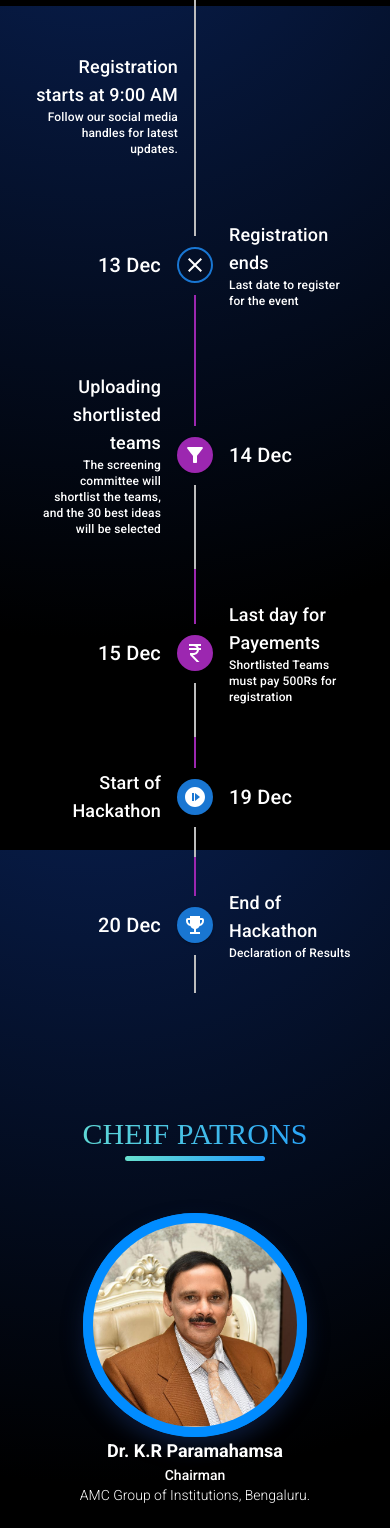
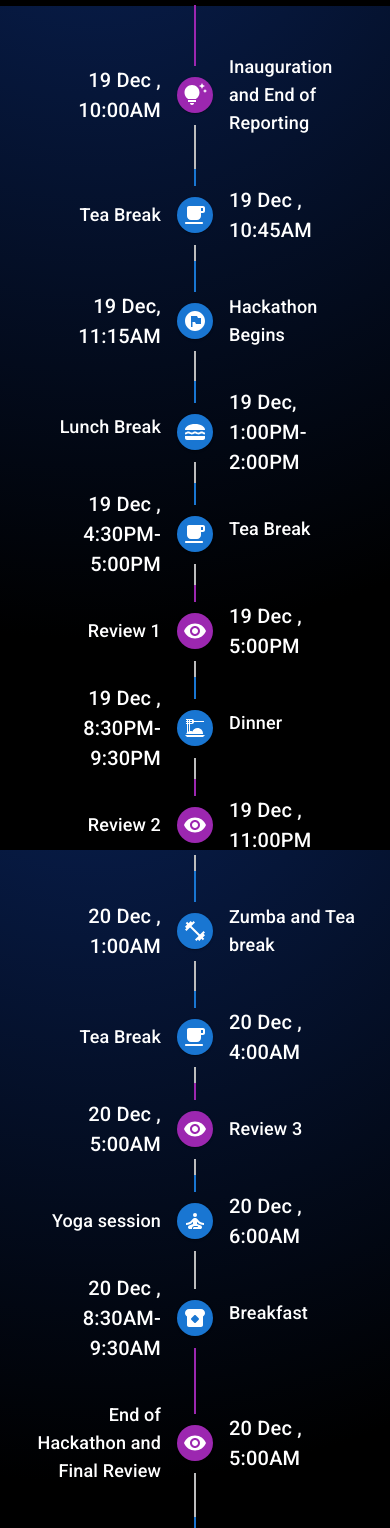
Before and after one commit to Ganeshghatti/hackzion, a React (Vite) app: page / in a window 390 px wide. Shown: the part 5058-6586 px from the top of the page. Built offline with nearby package versions, Linux system fonts and the light colour scheme; a web font is replaced by a local one.

Commit message:
timeline

```diff
--- a/src/Timeline/TimelineComponent.jsx
+++ b/src/Timeline/TimelineComponent.jsx
@@ -17,7 +17,19 @@ import CloseIcon from "@mui/icons-material/Close";
 import RepeatIcon from "@mui/icons-material/Repeat";
 import Typography from "@mui/material/Typography";
 import FilterAltIcon from "@mui/icons-material/FilterAlt";
-import EmojiEventsIcon from '@mui/icons-material/EmojiEvents';
+import EmojiEventsIcon from "@mui/icons-material/EmojiEvents";
+import LocalCafeRoundedIcon from "@mui/icons-material/LocalCafeRounded";
+import BreakfastDiningRoundedIcon from "@mui/icons-material/BreakfastDiningRounded";
+import TipsAndUpdatesIcon from "@mui/icons-material/TipsAndUpdates";
+import FlagCircleIcon from "@mui/icons-material/FlagCircle";
+import LunchDiningIcon from "@mui/icons-material/LunchDining";
+import VisibilityIcon from "@mui/icons-material/Visibility";
+import DinnerDiningIcon from "@mui/icons-material/DinnerDining";
+import FitnessCenterIcon from "@mui/icons-material/FitnessCenter";
+import SelfImprovementIcon from "@mui/icons-material/SelfImprovement";
+import RemoveRedEyeIcon from "@mui/icons-material/RemoveRedEye";
+import LyricsIcon from "@mui/icons-material/Lyrics";
+import { green } from "@mui/material/colors";
 
 export default function TimelineComponent() {
   return (
@@ -31,7 +43,7 @@ export default function TimelineComponent() {
             className="text-white"
             style={{ fontSize: "20px" }}
           >
-            27 Nov
+            19th Dec , 7:30AM
           </TimelineOppositeContent>
           <TimelineSeparator>
             <TimelineConnector />
@@ -41,26 +53,8 @@ export default function TimelineComponent() {
             <TimelineConnector />
           </TimelineSeparator>
           <TimelineContent sx={{ py: "32px" }}>
-            <p variant="h6" className="text-2xl md:text-lg" component="span">
-              Registration starts
-            </p>
-            <p className="text-sm md:text-xs">
-              You can register by clicking on the "Register Now" button given above
-            </p>
-          </TimelineContent>
-        </TimelineItem>
-        <TimelineItem>
-          <TimelineSeparator>
-            <TimelineConnector />
-
-            <TimelineConnector />
-          </TimelineSeparator>
-          <TimelineContent sx={{ py: "32px" }}>
-            <p variant="h6" className="text-2xl md:text-lg" component="span">
-              Registration starts at 9:00 AM
-            </p>
-            <p className="text-sm md:text-xs">
-              Follow our social media handles for latest updates.
+            <p variant="h6" className="text-xl md:text-lg" component="span">
+              Reporting Start
             </p>
           </TimelineContent>
         </TimelineItem>
@@ -72,47 +66,18 @@ export default function TimelineComponent() {
             className="text-white"
             style={{ fontSize: "20px" }}
           >
-            13 Dec
+            19 Dec , 8:30AM
           </TimelineOppositeContent>
           <TimelineSeparator>
             <TimelineConnector />
-            <TimelineDot color="primary" variant="outlined">
-              <CloseIcon />
+            <TimelineDot color="primary">
+              <BreakfastDiningRoundedIcon />
             </TimelineDot>
             <TimelineConnector sx={{ bgcolor: "secondary.main" }} />
           </TimelineSeparator>
           <TimelineContent sx={{ py: "32px" }}>
-            <p variant="h6" className="text-2xl md:text-lg" component="span">
-              Registration ends
-            </p>
-            <p className="text-sm md:text-xs">
-              Last date to register for the event
-            </p>
-          </TimelineContent>
-        </TimelineItem>
-        <TimelineItem>
-          <TimelineOppositeContent
-            sx={{ m: "auto 0" }}
-            align="right"
-            className="text-white"
-            style={{ fontSize: "20px" }}
-          >
-            14 Dec
-          </TimelineOppositeContent>
-          <TimelineSeparator>
-            <TimelineConnector sx={{ bgcolor: "secondary.main" }} />
-            <TimelineDot color="secondary">
-              <FilterAltIcon />
-            </TimelineDot>
-            <TimelineConnector />
-          </TimelineSeparator>
-          <TimelineContent sx={{ py: "32px" }}>
-            <p variant="h6" className="text-2xl md:text-lg" component="span">
-              Uploading shortlisted teams
-            </p>
-            <p className="text-sm md:text-xs">
-              The screening committee will shortlist the teams, and the 30 best
-              ideas will be selected
+            <p variant="h6" className="text-xl md:text-lg" component="span">
+              Breakfast
             </p>
           </TimelineContent>
         </TimelineItem>
@@ -124,21 +89,18 @@ export default function TimelineComponent() {
             className="text-white"
             style={{ fontSize: "20px" }}
           >
-            15 Dec
+            19 Dec , 10:00AM
           </TimelineOppositeContent>
           <TimelineSeparator>
             <TimelineConnector sx={{ bgcolor: "secondary.main" }} />
             <TimelineDot color="secondary">
-              <CurrencyRupeeIcon />
+              <TipsAndUpdatesIcon />
             </TimelineDot>
             <TimelineConnector />
           </TimelineSeparator>
           <TimelineContent sx={{ py: "32px" }}>
-            <p variant="h6" className="text-2xl md:text-lg" component="span">
-              Last day for Payements
-            </p>
-            <p className="text-sm md:text-xs">
-              Shortlisted Teams must pay 500Rs for registration
+            <p variant="h6" className="text-xl md:text-lg" component="span">
+              Inauguration and End of Reporting
             </p>
           </TimelineContent>
         </TimelineItem>
@@ -150,18 +112,18 @@ export default function TimelineComponent() {
             className="text-white"
             style={{ fontSize: "20px" }}
           >
-            19 Dec
+            19 Dec , 10:45AM
           </TimelineOppositeContent>
           <TimelineSeparator>
-            <TimelineConnector sx={{ bgcolor: "secondary.main" }} />
+            <TimelineConnector sx={{ bgcolor: "primary.main" }} />
             <TimelineDot color="primary">
-              <NotStartedIcon />
+              <LocalCafeRoundedIcon />
             </TimelineDot>
             <TimelineConnector />
           </TimelineSeparator>
           <TimelineContent sx={{ py: "32px" }}>
-            <p variant="h6" className="text-2xl md:text-lg" component="span">
-              Start of Hackathon
+            <p variant="h6" className="text-xl md:text-lg" component="span">
+              Tea Break
             </p>
           </TimelineContent>
         </TimelineItem>
@@ -173,20 +135,342 @@ export default function TimelineComponent() {
             className="text-white"
             style={{ fontSize: "20px" }}
           >
-            20 Dec
+            19 Dec, 11:15AM
+          </TimelineOppositeContent>
+          <TimelineSeparator>
+            <TimelineConnector sx={{ bgcolor: "primary.main" }} />
+            <TimelineDot color="primary">
+              <FlagCircleIcon color="green" />
+            </TimelineDot>
+            <TimelineConnector />
+          </TimelineSeparator>
+          <TimelineContent sx={{ py: "32px" }}>
+            <p variant="h6" className="text-xl md:text-lg" component="span">
+              Hackathon Begins
+            </p>
+          </TimelineContent>
+        </TimelineItem>
+
+        <TimelineItem>
+          <TimelineOppositeContent
+            sx={{ m: "auto 0" }}
+            align="right"
+            className="text-white"
+            style={{ fontSize: "20px" }}
+          >
+            19 Dec,
+            <br /> 1:00PM-2:00PM
+          </TimelineOppositeContent>
+          <TimelineSeparator>
+            <TimelineConnector sx={{ bgcolor: "primary.main" }} />
+            <TimelineDot color="primary">
+              <LunchDiningIcon />
+            </TimelineDot>
+            <TimelineConnector />
+          </TimelineSeparator>
+          <TimelineContent sx={{ py: "32px" }}>
+            <p variant="h6" className="text-xl md:text-lg" component="span">
+              Lunch Break
+            </p>
+          </TimelineContent>
+        </TimelineItem>
+
+        <TimelineItem>
+          <TimelineOppositeContent
+            sx={{ m: "auto 0" }}
+            align="right"
+            className="text-white"
+            style={{ fontSize: "20px" }}
+          >
+            19 Dec ,<br /> 4:30PM-5:00PM
+          </TimelineOppositeContent>
+          <TimelineSeparator>
+            <TimelineConnector sx={{ bgcolor: "primary.main" }} />
+            <TimelineDot color="primary">
+              <LocalCafeRoundedIcon />
+            </TimelineDot>
+            <TimelineConnector />
+          </TimelineSeparator>
+          <TimelineContent sx={{ py: "32px" }}>
+            <p variant="h6" className="text-xl md:text-lg" component="span">
+              Tea Break
+            </p>
+          </TimelineContent>
+        </TimelineItem>
+
+        <TimelineItem>
+          <TimelineOppositeContent
+            sx={{ m: "auto 0" }}
+            align="right"
+            className="text-white"
+            style={{ fontSize: "20px" }}
+          >
+            19 Dec , 5:00PM
           </TimelineOppositeContent>
           <TimelineSeparator>
             <TimelineConnector sx={{ bgcolor: "secondary.main" }} />
+            <TimelineDot color="secondary">
+              <VisibilityIcon />
+            </TimelineDot>
+            <TimelineConnector />
+          </TimelineSeparator>
+          <TimelineContent sx={{ py: "32px" }}>
+            <p variant="h6" className="text-xl md:text-lg" component="span">
+              Review 1
+            </p>
+          </TimelineContent>
+        </TimelineItem>
+
+        <TimelineItem>
+          <TimelineOppositeContent
+            sx={{ m: "auto 0" }}
+            align="right"
+            className="text-white"
+            style={{ fontSize: "20px" }}
+          >
+            19 Dec ,<br /> 8:30PM-9:30PM
+          </TimelineOppositeContent>
+          <TimelineSeparator>
+            <TimelineConnector sx={{ bgcolor: "primary.main" }} />
             <TimelineDot color="primary">
+              <DinnerDiningIcon />
+            </TimelineDot>
+            <TimelineConnector />
+          </TimelineSeparator>
+          <TimelineContent sx={{ py: "32px" }}>
+            <p variant="h6" className="text-xl md:text-lg" component="span">
+              Dinner
+            </p>
+          </TimelineContent>
+        </TimelineItem>
+
+        <TimelineItem>
+          <TimelineOppositeContent
+            sx={{ m: "auto 0" }}
+            align="right"
+            className="text-white"
+            style={{ fontSize: "20px" }}
+          >
+            19 Dec , 11:00PM
+          </TimelineOppositeContent>
+          <TimelineSeparator>
+            <TimelineConnector sx={{ bgcolor: "secondary.main" }} />
+            <TimelineDot color="secondary">
+              <VisibilityIcon />
+            </TimelineDot>
+            <TimelineConnector />
+          </TimelineSeparator>
+          <TimelineContent sx={{ py: "32px" }}>
+            <p variant="h6" className="text-xl md:text-lg" component="span">
+              Review 2
+            </p>
+          </TimelineContent>
+        </TimelineItem>
+
+        <TimelineItem>
+          <TimelineOppositeContent
+            sx={{ m: "auto 0" }}
+            align="right"
+            className="text-white"
+            style={{ fontSize: "20px" }}
+          >
+            20 Dec , 1:00AM
+          </TimelineOppositeContent>
+          <TimelineSeparator>
+            <TimelineConnector sx={{ bgcolor: "primary.main" }} />
+            <TimelineDot color="primary">
+              <FitnessCenterIcon />
+            </TimelineDot>
+            <TimelineConnector />
+          </TimelineSeparator>
+          <TimelineContent sx={{ py: "32px" }}>
+            <p variant="h6" className="text-xl md:text-lg" component="span">
+              Zumba and Tea break
+            </p>
+          </TimelineContent>
+        </TimelineItem>
+
+        <TimelineItem>
+          <TimelineOppositeContent
+            sx={{ m: "auto 0" }}
+            align="right"
+            className="text-white"
+            style={{ fontSize: "20px" }}
+          >
+            20 Dec , 4:00AM
+          </TimelineOppositeContent>
+          <TimelineSeparator>
+            <TimelineConnector sx={{ bgcolor: "primary.main" }} />
+            <TimelineDot color="primary">
+              <LocalCafeRoundedIcon />
+            </TimelineDot>
+            <TimelineConnector />
+          </TimelineSeparator>
+          <TimelineContent sx={{ py: "32px" }}>
+            <p variant="h6" className="text-xl md:text-lg" component="span">
+              Tea Break
+            </p>
+          </TimelineContent>
+        </TimelineItem>
+
+        <TimelineItem>
+          <TimelineOppositeContent
+            sx={{ m: "auto 0" }}
+            align="right"
+            className="text-white"
+            style={{ fontSize: "20px" }}
+          >
+            20 Dec , 5:00AM
+          </TimelineOppositeContent>
+          <TimelineSeparator>
+            <TimelineConnector sx={{ bgcolor: "secondary.main" }} />
+            <TimelineDot color="secondary">
+              <VisibilityIcon />
+            </TimelineDot>
+            <TimelineConnector />
+          </TimelineSeparator>
+          <TimelineContent sx={{ py: "32px" }}>
+            <p variant="h6" className="text-xl md:text-lg" component="span">
+              Review 3
+            </p>
+          </TimelineContent>
+        </TimelineItem>
+        <TimelineItem>
+          <TimelineOppositeContent
+            sx={{ m: "auto 0" }}
+            align="right"
+            className="text-white"
+            style={{ fontSize: "20px" }}
+          >
+            20 Dec , 6:00AM
+          </TimelineOppositeContent>
+          <TimelineSeparator>
+            <TimelineConnector sx={{ bgcolor: "primary.main" }} />
+            <TimelineDot color="primary">
+              <SelfImprovementIcon />
+            </TimelineDot>
+            <TimelineConnector />
+          </TimelineSeparator>
+          <TimelineContent sx={{ py: "32px" }}>
+            <p variant="h6" className="text-xl md:text-lg" component="span">
+              Yoga session
+            </p>
+          </TimelineContent>
+        </TimelineItem>
+
+        <TimelineItem>
+          <TimelineOppositeContent
+            sx={{ m: "auto 0" }}
+            align="right"
+            className="text-white"
+            style={{ fontSize: "20px" }}
+          >
+            20 Dec , 8:30AM-9:30AM
+          </TimelineOppositeContent>
+          <TimelineSeparator>
+            <TimelineConnector />
+            <TimelineDot color="primary">
+              <BreakfastDiningRoundedIcon />
+            </TimelineDot>
+            <TimelineConnector sx={{ bgcolor: "secondary.main" }} />
+          </TimelineSeparator>
+          <TimelineContent sx={{ py: "32px" }}>
+            <p variant="h6" className="text-xl md:text-lg" component="span">
+              Breakfast
+            </p>
+          </TimelineContent>
+        </TimelineItem>
+
+        <TimelineItem>
+          <TimelineOppositeContent
+            sx={{ m: "auto 0" }}
+            align="right"
+            className="text-white"
+            style={{ fontSize: "20px" }}
+          >
+            20 Dec , 5:00AM
+          </TimelineOppositeContent>
+          <TimelineSeparator>
+            <TimelineConnector sx={{ bgcolor: "secondary.main" }} />
+            <TimelineDot color="secondary">
+              <RemoveRedEyeIcon />
+            </TimelineDot>
+            <TimelineConnector />
+          </TimelineSeparator>
+          <TimelineContent sx={{ py: "32px" }}>
+            <p variant="h6" className="text-xl md:text-lg" component="span">
+              End of Hackathon and <br />
+              Final Review
+            </p>
+          </TimelineContent>
+        </TimelineItem>
+
+        <TimelineItem>
+          <TimelineOppositeContent
+            sx={{ m: "auto 0" }}
+            align="right"
+            className="text-white"
+            style={{ fontSize: "20px" }}
+          >
+            20 Dec , 11:15AM-12:00PM
+          </TimelineOppositeContent>
+          <TimelineSeparator>
+            <TimelineConnector sx={{ bgcolor: "primary.main" }} />
+            <TimelineDot color="primary">
+              <LyricsIcon />
+            </TimelineDot>
+            <TimelineConnector />
+          </TimelineSeparator>
+          <TimelineContent sx={{ py: "32px" }}>
+            <p variant="h6" className="text-xl md:text-lg" component="span">
+              Cultural Events{" "}
+            </p>
+          </TimelineContent>
+        </TimelineItem>
+
+        <TimelineItem>
+          <TimelineOppositeContent
+            sx={{ m: "auto 0" }}
+            align="right"
+            className="text-white"
+            style={{ fontSize: "20px" }}
+          >
+            20 Dec , 12:00PM
+          </TimelineOppositeContent>
+          <TimelineSeparator>
+            <TimelineConnector sx={{ bgcolor: "secondary.main" }} />
+            <TimelineDot color="secondary">
               <EmojiEventsIcon />
             </TimelineDot>
             <TimelineConnector />
           </TimelineSeparator>
           <TimelineContent sx={{ py: "32px" }}>
-            <p variant="h6" className="text-2xl md:text-lg" component="span">
-              End of Hackathon
+            <p variant="h6" className="text-xl md:text-lg" component="span">
+              Results
             </p>
-            <p className="text-sm md:text-xs">Declaration of Results</p>
+          </TimelineContent>
+        </TimelineItem>
+        <TimelineItem>
+          <TimelineOppositeContent
+            sx={{ m: "auto 0" }}
+            align="right"
+            className="text-white"
+            style={{ fontSize: "20px" }}
+          >
+            20 Dec,
+            <br /> 1:00PM
+          </TimelineOppositeContent>
+          <TimelineSeparator>
+            <TimelineConnector sx={{ bgcolor: "primary.main" }} />
+            <TimelineDot color="primary">
+              <LunchDiningIcon />
+            </TimelineDot>
+            <TimelineConnector />
+          </TimelineSeparator>
+          <TimelineContent sx={{ py: "32px" }}>
+            <p variant="h6" className="text-xl md:text-lg" component="span">
+              Lunch
+            </p>
           </TimelineContent>
         </TimelineItem>
       </Timeline>
```
